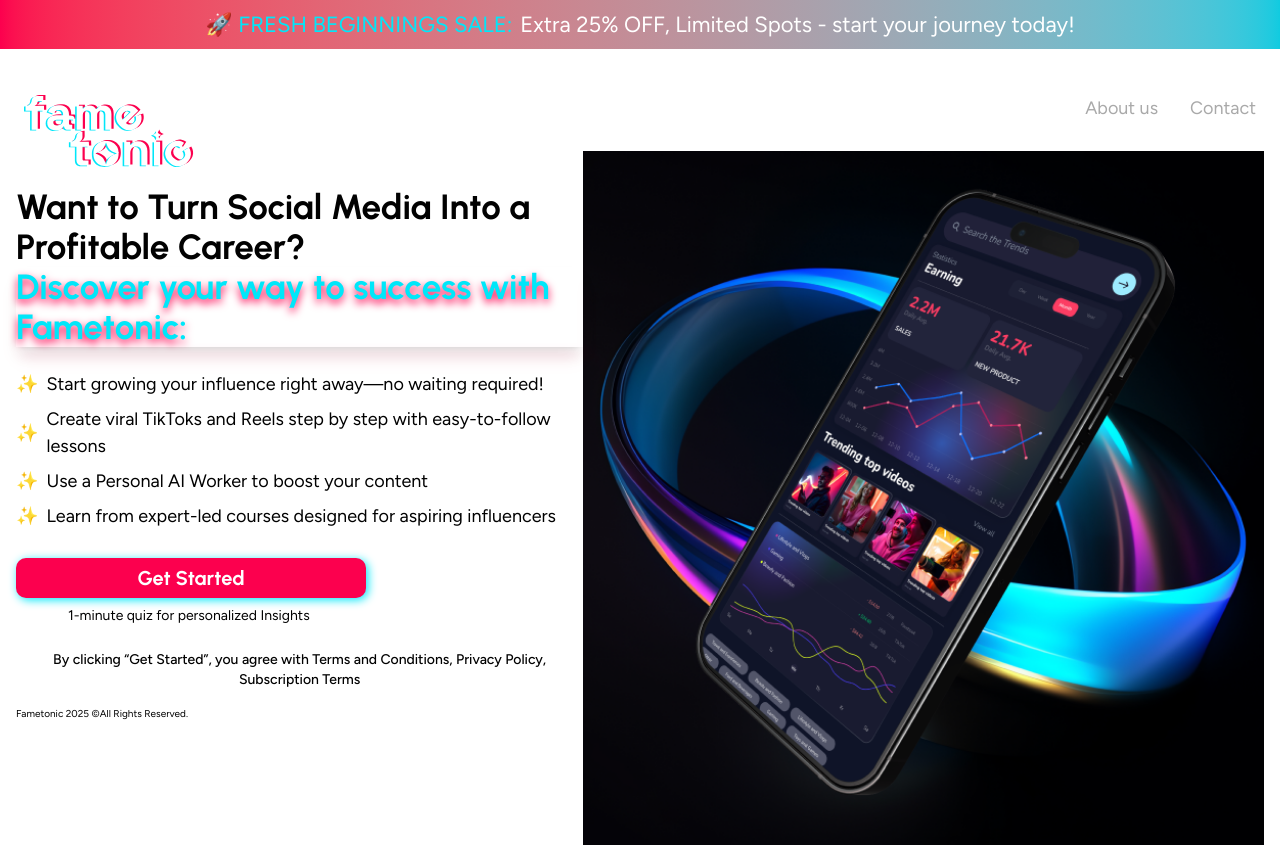
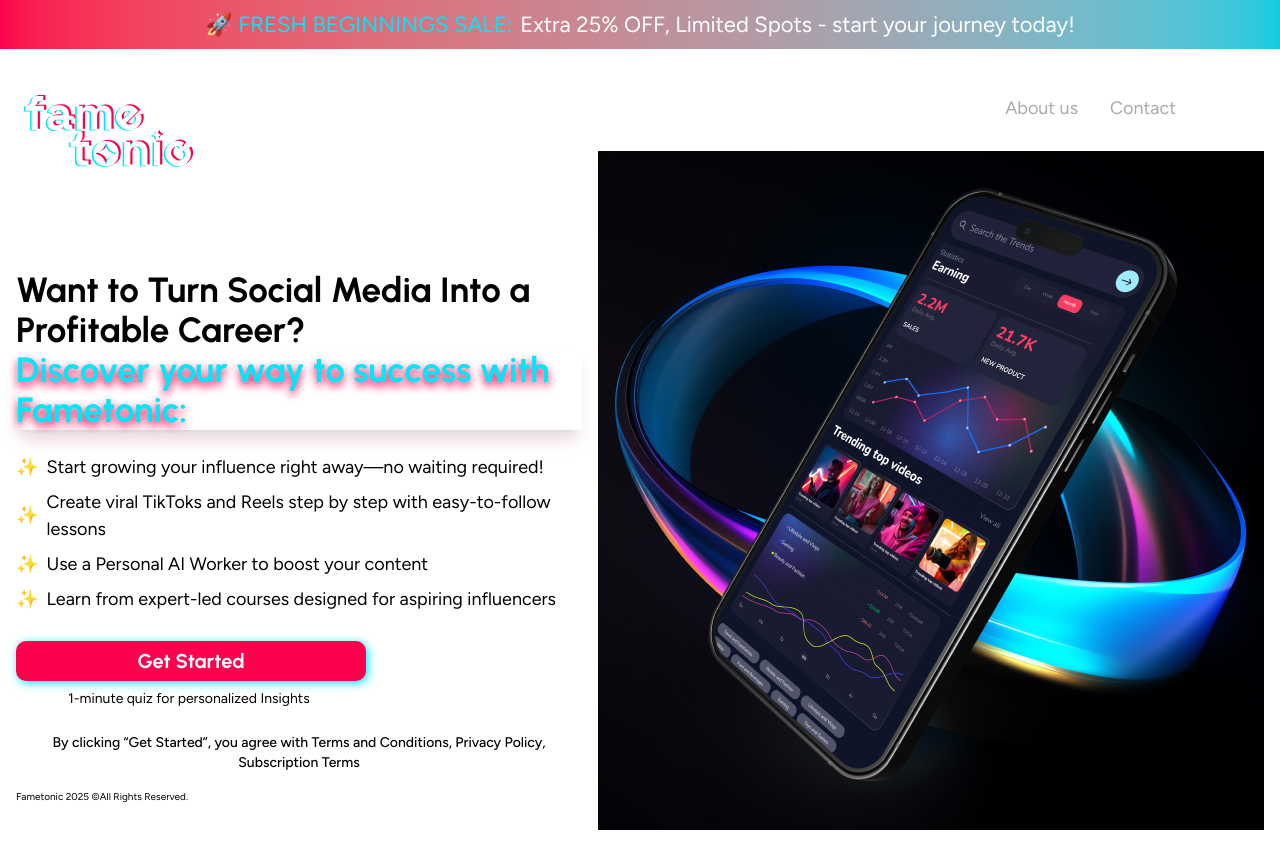
Before and after one commit to mahi1212/netzet-task-home-page, a Next.js app: page / in a window 1280 px wide. Built offline with nearby package versions, Linux system fonts and the light colour scheme.

Commit message:
Update navbar and hero components for improved layout and styling. Adjusted margin in navbar links and modified hero section image width for better responsiveness. Updated hero text section margin for consistent spacing.

```diff
--- a/components/hero/hero-section.tsx
+++ b/components/hero/hero-section.tsx
@@ -4,11 +4,11 @@
 
 const HeroSection = () => {
   return (
-    <div className="flex justify-center items-center flex-col md:flex-row p-4 sm:p-0 -z-10">
+    <div className="flex justify-center items-center gap-4 flex-col md:flex-row p-4 sm:p-0">
       <Image
         src={HeroImage}
         alt="Hero Image"
-        className="w-[120%] h-full -mt-8 order-first md:order-last"
+        className="w-full h-full -mt-8 order-first md:order-last"
       />
 
       <HeroTextSection />
--- a/components/hero/hero-text-section.tsx
+++ b/components/hero/hero-text-section.tsx
@@ -4,7 +4,7 @@
 
 const HeroTextSection: React.FC = () => {
   return (
-    <div className="flex flex-col items-start justify-start h-full w-full md:-mt-30">
+    <div className="flex flex-col items-start justify-start h-full w-full md:mt-[60px]">
       {/* headlines */}
       <div className="flex flex-col font-urbanist text-[25px] md:text-[35px] font-[800] md:font-[700] text-center md:text-left
        leading-[40px]">
--- a/components/navbar.tsx
+++ b/components/navbar.tsx
@@ -28,7 +28,7 @@
         />
 
       {/* links */}
-      <div className="hidden sm:flex justify-center items-center font-figtree gap-8 text-[18px]">
+      <div className="hidden sm:flex justify-center items-center font-figtree gap-8 text-[18px] md:me-20">
         <Link href="/" className="text-[#A9A9A9]">
           About us
         </Link>
```
